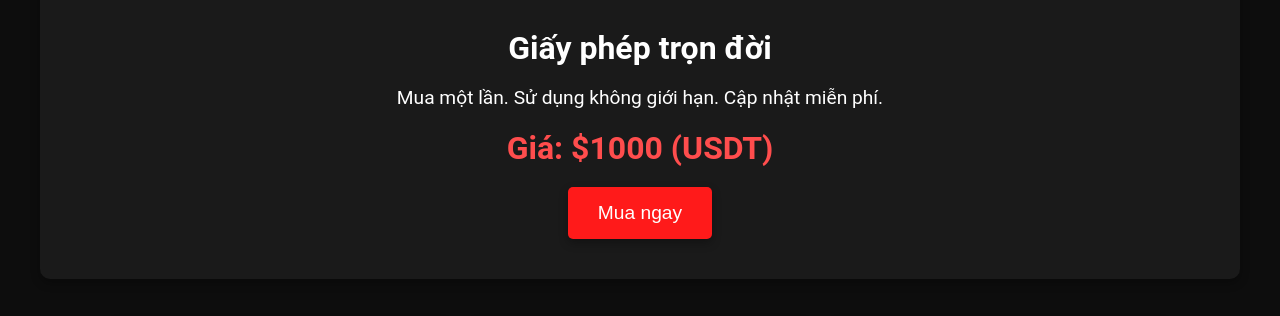
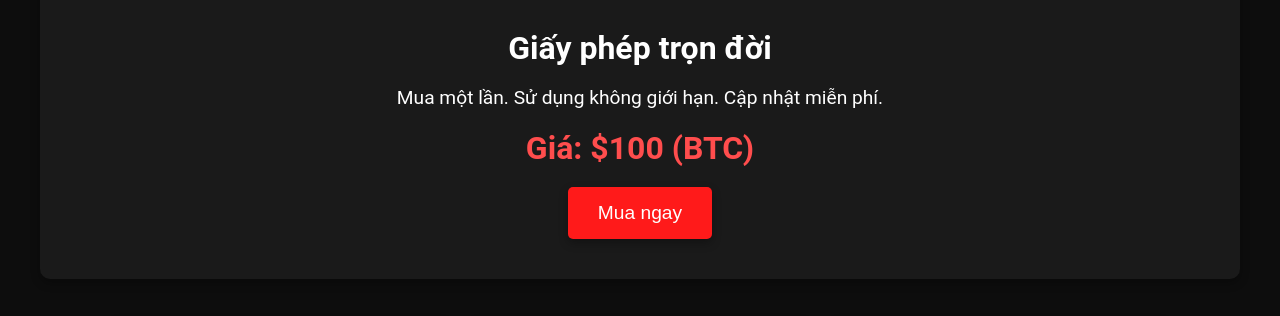
Before and after one commit to craxsdevs/craxsdevs.github.io, a plain HTML site: page index-vi.html in a window 1280 px wide. Shown: the part 450-766 px from the top of the page. Drawn offline with Linux system fonts and the light colour scheme.

Commit message:
Update index-vi.html

```diff
--- a/index-vi.html
+++ b/index-vi.html
@@ -26,7 +26,7 @@
             <img src="logo.png" alt="Craxs RAT Logo">
             <h2><b>Giấy phép trọn đời</b></h2>
             <p>Mua một lần. Sử dụng không giới hạn. Cập nhật miễn phí.</p>
-            <div class="price"><b>Giá: $1000 (USDT)</b></div>
+            <div class="price"><b>Giá: $100 (BTC)</b></div>
             <button class="purchase-btn" onclick="window.location.href='payment.html'">Mua ngay</button>
         </div>
         <div class="features">
```
